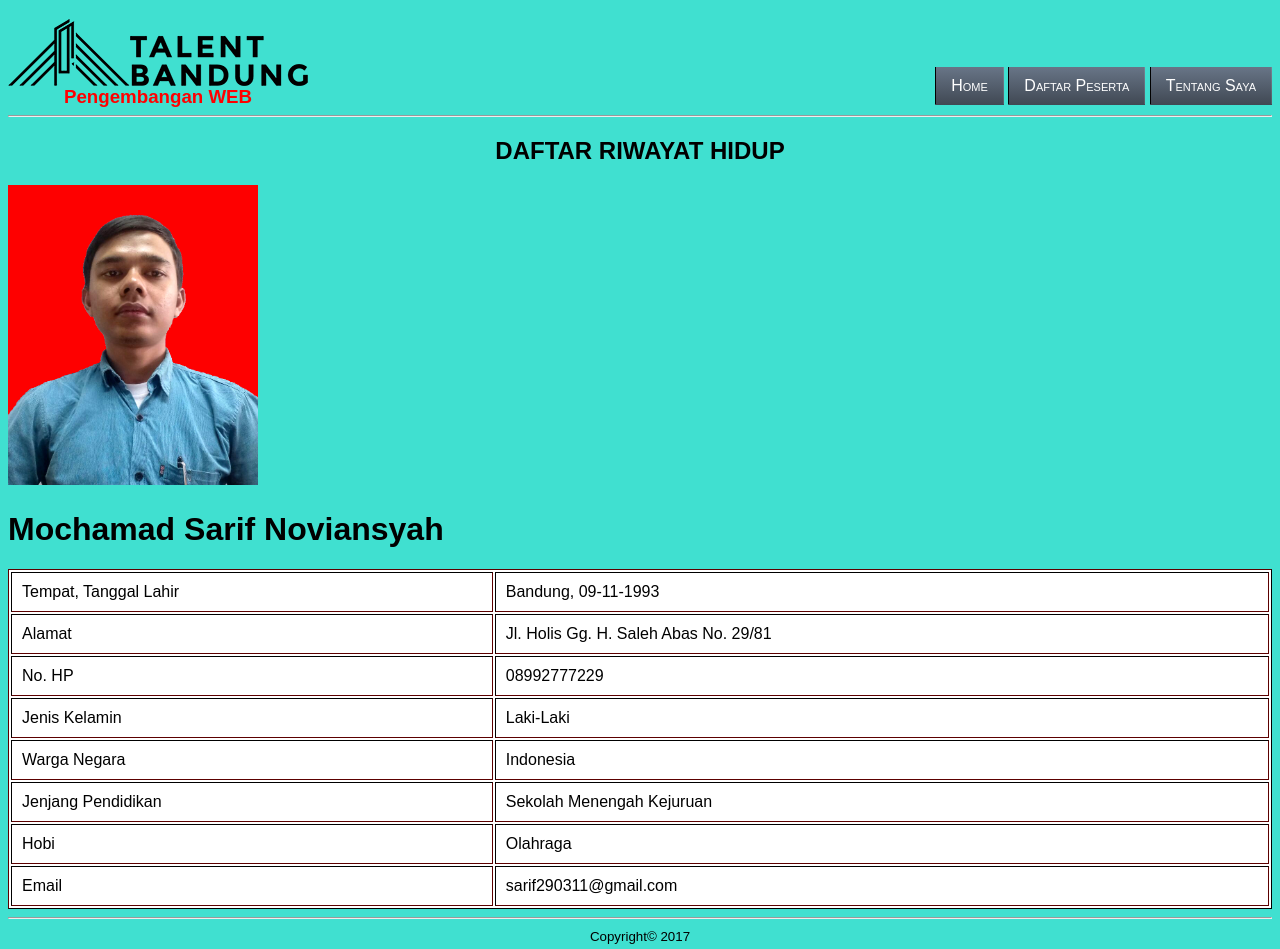
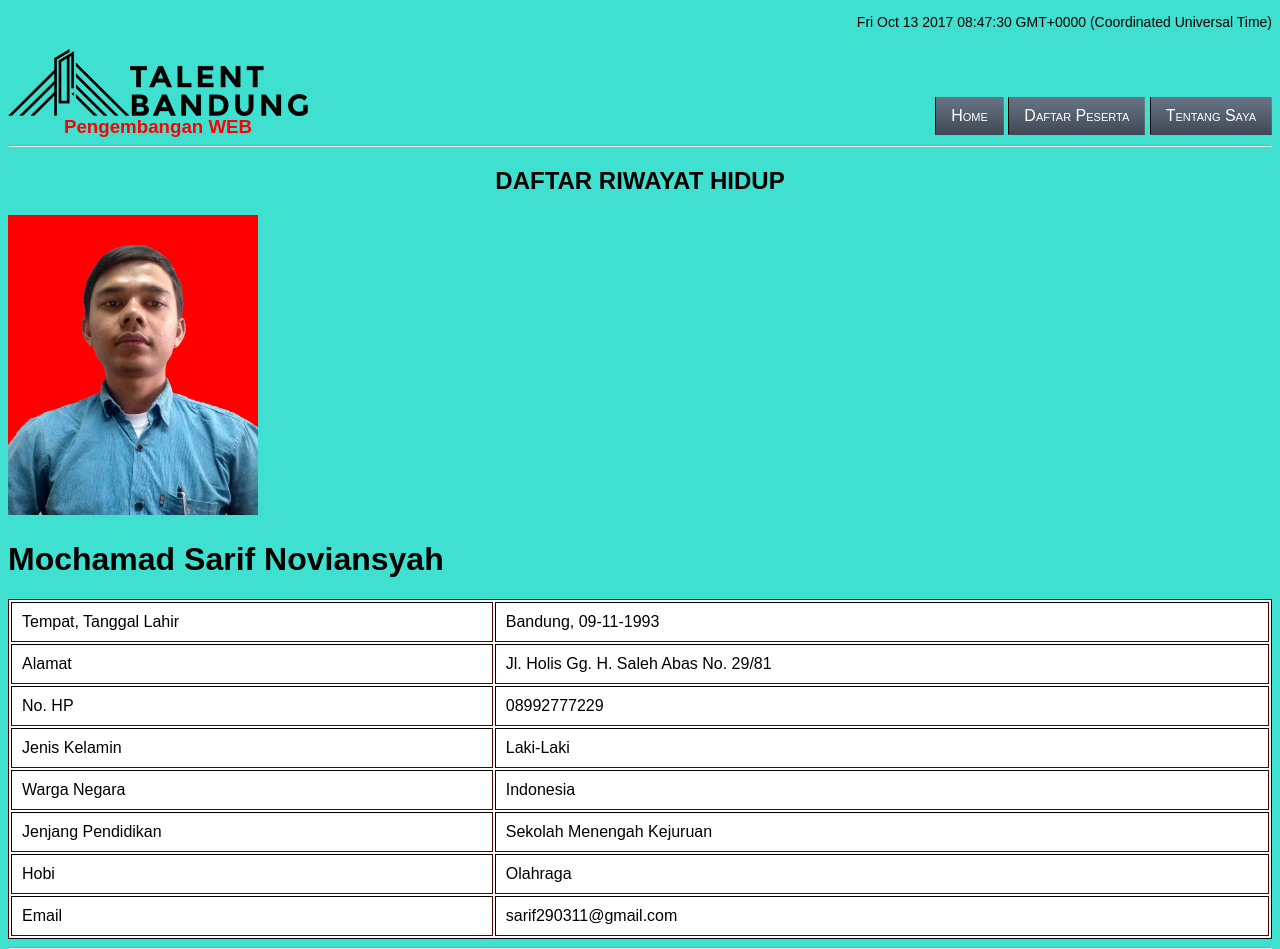
Before and after one commit to sarifnovian/sarifnovian.github.com, a plain HTML site: page day2/biodata.html in a window 1280 px wide. Shown: the top 949 px of the page. Drawn offline with Linux system fonts and the light colour scheme.

Commit message:
menambahkan js tanggal

```diff
--- a/day2/biodata.html
+++ b/day2/biodata.html
@@ -8,6 +8,10 @@
     <link rel="stylesheet" href="style.css">
 </head>
 <body>
+    <p id="tanggal"></p>
+    <script>
+            document.getElementById("tanggal").innerHTML = Date();
+    </script>
     <header>
     <img class="logo" src="img/logo.png" alt="logo">
     <h3 class="kelas">Pengembangan WEB</h3>
--- a/day2/style.css
+++ b/day2/style.css
@@ -67,6 +67,10 @@ p {
     float: left;
 }
 
+#tanggal {
+    text-align: right;
+}
+
 table {
     background: #FFFFFF;
     width: 100%;
```
Also changed, not shown: day2/index.html (+4 -0 lines), day2/table.html (+4 -0 lines).
